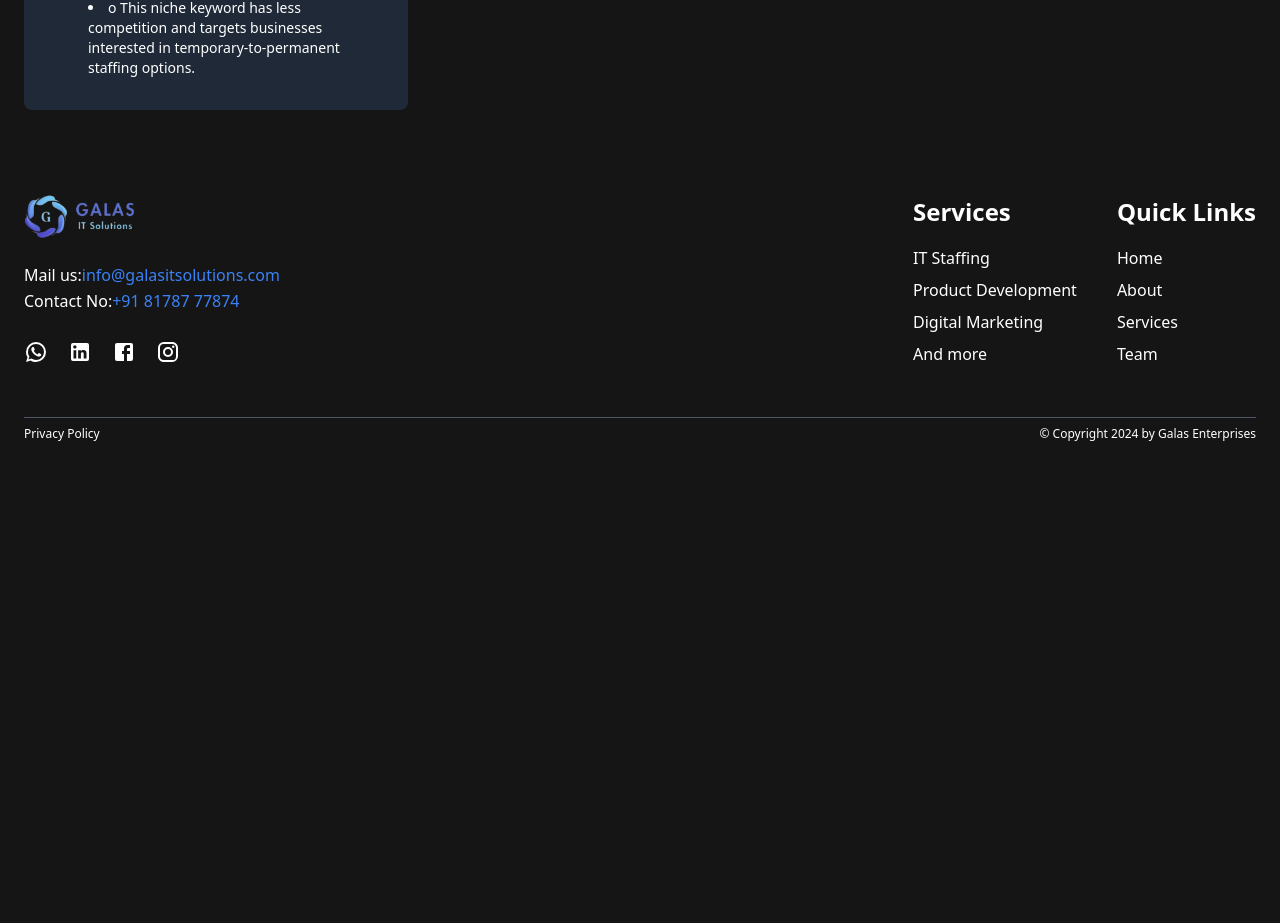
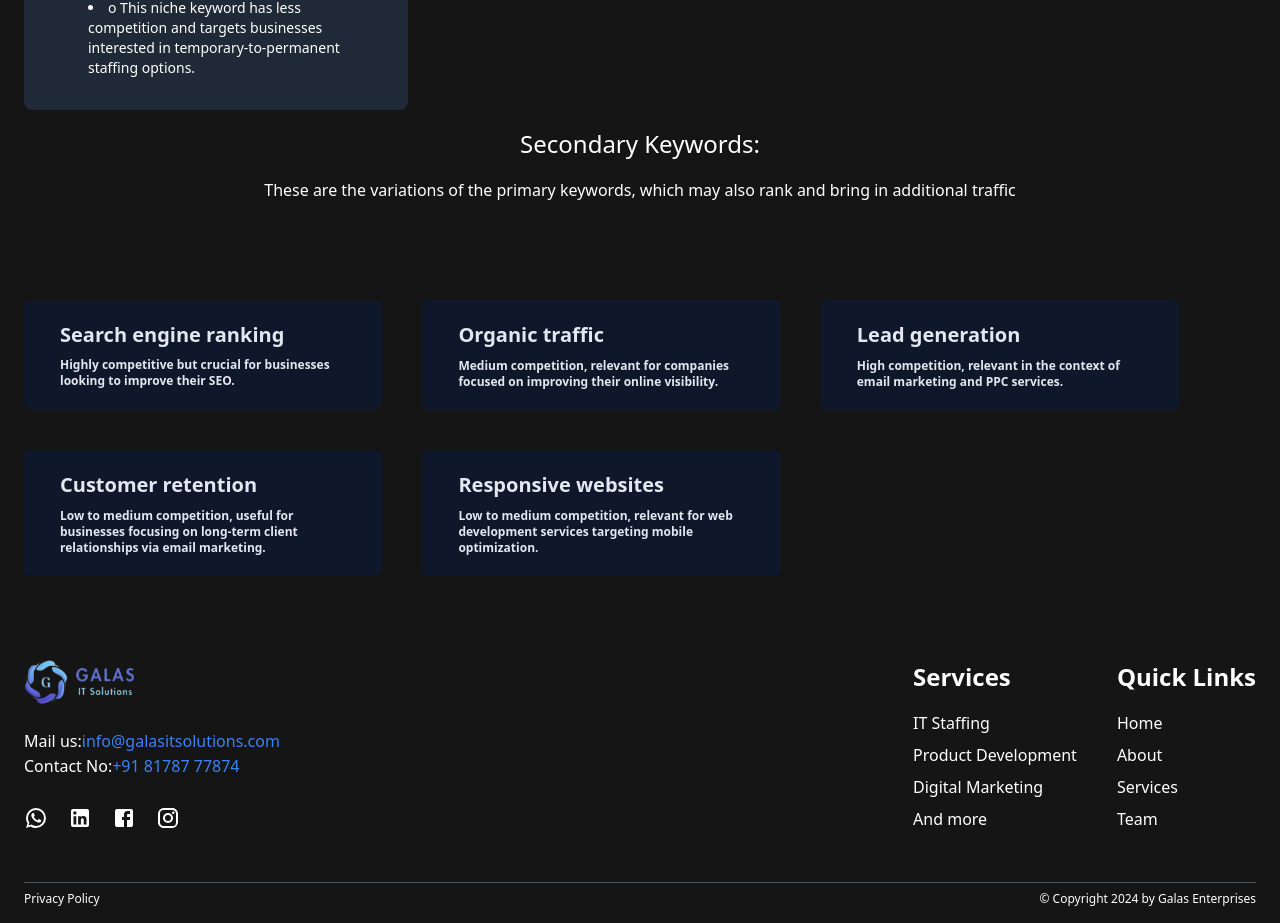
Before and after one commit to galasitsolutions/Galas, a React (Vite) app: page /about in a window 1280 px wide. Shown: the part 2974-3897 px from the top of the page. Before the commit the page ends 3448 px from the top, so only its background shows below. Built offline with nearby package versions, Linux system fonts and the light colour scheme.

Commit message:
New Component

```diff
--- a/src/components/pages/About.jsx
+++ b/src/components/pages/About.jsx
@@ -20,7 +20,7 @@ const About = () => {
           <div className="mt-10">
           <h3 className="mt-4 text-center">Our Services Include:</h3>
             <div className="flex flex-wrap mt-20 gap-10 leading-8">
-              <div className= "sm:w-full bg-slate-800 lg:w-[30vw] px-5 py-5 rounded-md">
+              <div className= "sm:w-full bg-slate-800 lg:w-[30vw] px-5 py-5 rounded-md hover:bg-slate-950 hover:text-emerald-200 hover:rounded-[3vw]">
                 <h4 className="font-semibold">Digital Marketing Services</h4>
                 <ul className="list-disc list-inside">
                   <li className="mt-2 text-xs">SEO Management – Improve your website's search engine ranking and drive organic traffic with our expert SEO services, designed to increase visibility on search engines like Google.</li>
@@ -31,7 +31,7 @@ const About = () => {
                   <li className="mt-2 text-xs">Website Maintenance – Keep your website running smoothly with our website maintenance services, ensuring optimal performance, security, and user experience.</li>
                 </ul>
               </div>
-              <div className="sm:w-full bg-slate-800 lg:w-[30vw] items-end rounded-md px-5 py-5">
+              <div className="sm:w-full bg-slate-800 lg:w-[30vw] items-end rounded-md  hover:bg-slate-950 hover:text-emerald-200 hover:rounded-[3vw] px-5 py-5">
                 <h4 className="font-semibold">IT Services</h4>
                 <ul className="list-disc text-xs list-inside">
                   <li className="mt-2">IT Consulting – Empower your business with strategic IT consulting services, helping you implement scalable and efficient IT infrastructure.</li>
@@ -41,7 +41,7 @@ const About = () => {
                 </ul>
               </div>
 
-              <div className="sm:w-full bg-slate-800 lg:w-[30vw] items-end rounded-md px-5 py-5">
+              <div className="sm:w-full bg-slate-800 lg:w-[30vw] items-end rounded-md  hover:bg-slate-950 hover:text-emerald-200 hover:rounded-[3vw] px-5 py-5">
                 <h4 className="font-semibold">Staffing Services</h4>
                 <ul className="list-disc text-xs list-inside">
                   <li className="mt-2">Permanent Staffing – Find the perfect fit for your long-term roles with our professional permanent staffing services, ensuring the right talent matches your organization’s needs.</li>
@@ -159,6 +159,31 @@ const About = () => {
               </ul>
             </div>
           </div>
+
+          <h4 className="mt-4 text-center">Secondary Keywords:</h4>
+          <p className="mt-4 mb-4">These are the variations of the primary keywords, which may also rank and bring in additional traffic</p>
+            <div className="mt-20 flex flex-wrap gap-10 items-center gap-10">
+              <div className= "bg-slate-900 w-[28vw] text-slate-200 px-5 py-5 rounded-md hover:bg-slate-700 hover:text-sky-200">
+                <h5 className="font-semibold text-xl px-4">Search engine ranking </h5>
+                <p className="text-xs  px-4 leading-1 mt-2 font-semibold">Highly competitive but crucial for businesses looking to improve their SEO.</p>
+              </div>
+              <div className= "bg-slate-900 w-[28vw] text-slate-200 px-5 py-5 rounded-md hover:bg-slate-700 hover:text-sky-200">
+                <h5 className="font-semibold px-4">Organic traffic </h5>
+                <p className="text-xs leading-1 px-4 mt-2 font-semibold">Medium competition, relevant for companies focused on improving their online visibility.</p>
+              </div>
+              <div className= "bg-slate-900 w-[28vw] text-slate-200 px-5 py-5 rounded-md hover:bg-slate-700 hover:text-sky-200">
+                <h5 className="font-semibold px-4">Lead generation </h5>
+                <p className="text-xs leading-1 mt-2 px-4 font-semibold">High competition, relevant in the context of email marketing and PPC services.</p>
+              </div>
+              <div className= "bg-slate-900 w-[28vw] text-slate-200 px-5 py-5 rounded-md hover:bg-slate-700 hover:text-sky-200">
+                <h5 className="font-semibold px-4">Customer retention </h5>
+                <p className="text-xs leading-1 mt-2 px-4 font-semibold">Low to medium competition, useful for businesses focusing on long-term client relationships via email marketing.</p>
+              </div>
+              <div className= "bg-slate-900 w-[28vw] text-slate-200 px-5 py-5 rounded-md hover:bg-slate-700 hover:text-sky-200">
+                <h5 className="font-semibold px-4">Responsive websites  </h5>
+                <p className="text-xs leading-1 mt-2 px-4 font-semibold">Low to medium competition, relevant for web development services targeting mobile optimization.</p>
+              </div>
+            </div>
         </div>
 
       </Suspense>
```
